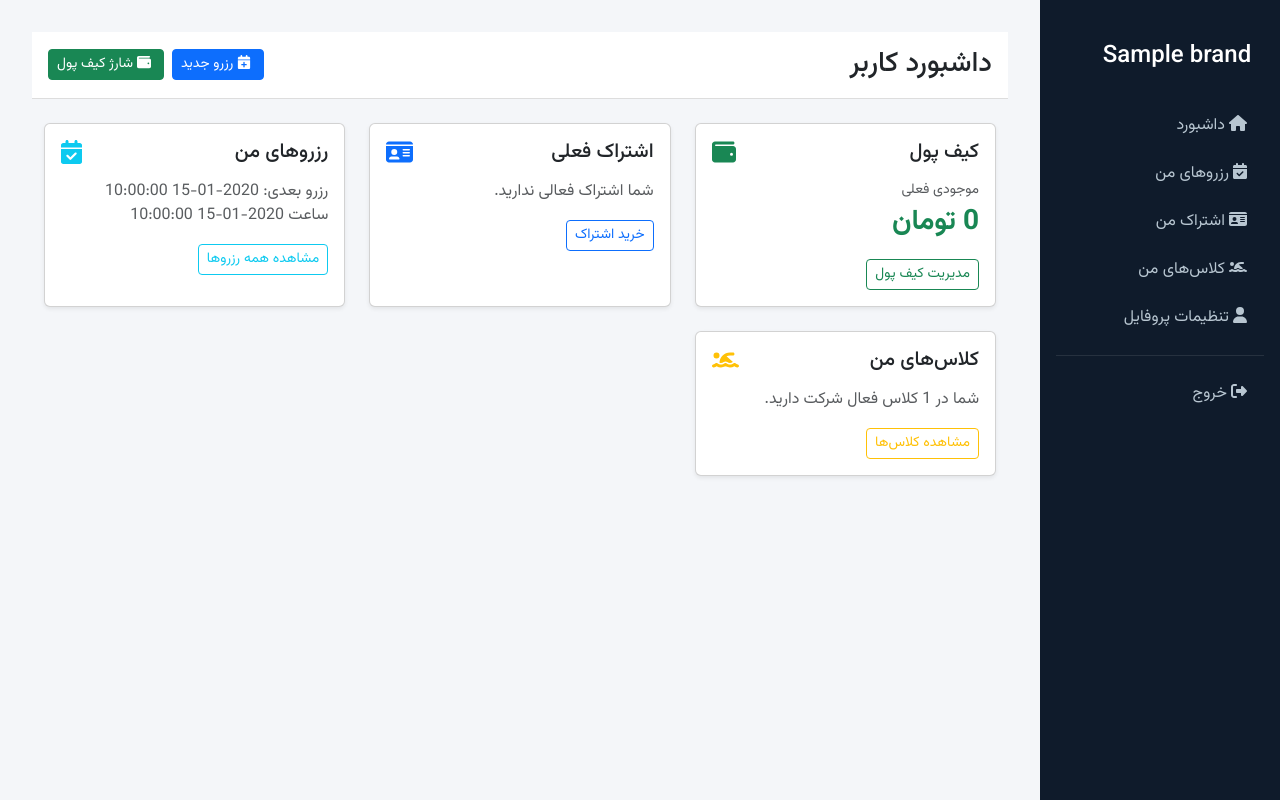
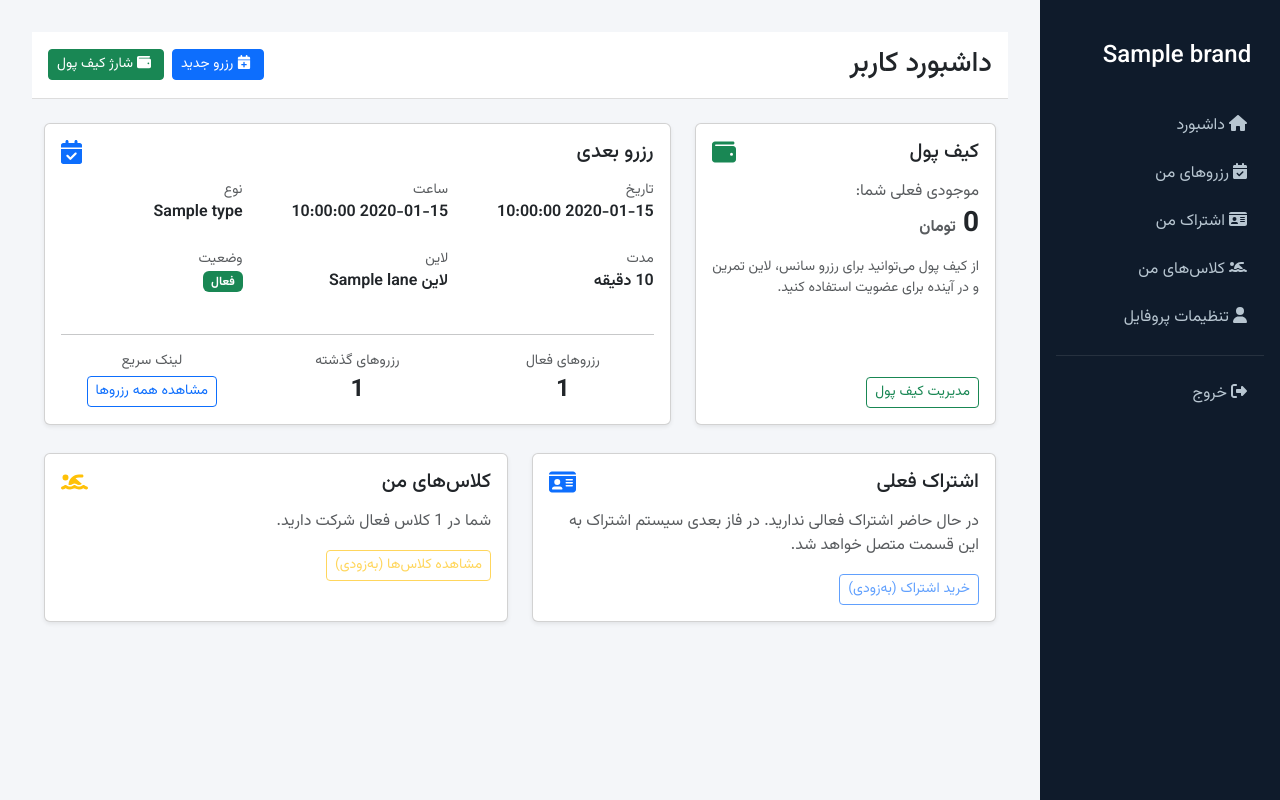
Before and after one commit to KouroshEsmaeili/poolclub-website, a Flask app: template app/templates/user/dashboard.html in a window 1280 px wide. Run offline with Flask 3, Linux system fonts and the light colour scheme; the template is opened without the code that fills it: most values are stand-ins (such as "Sample title", 1, 10 or a date in 2020); some libraries are stand-ins or nearby versions.

Commit message:
booking_model as a partial panel

```diff
--- /dev/null
+++ b/app/templates/partials/booking_modal.html
@@ -0,0 +1,40 @@
+<!-- Modal: رزرو سانس/لاین (فعلاً استاتیک) -->
+<div class="modal fade" id="bookingModal" tabindex="-1" aria-labelledby="bookingModalLabel" aria-hidden="true">
+  <div class="modal-dialog modal-dialog-centered">
+    <div class="modal-content bg-dark text-white">
+      <div class="modal-header">
+        <h5 class="modal-title" id="bookingModalLabel">رزرو سانس/لاین</h5>
+        <button type="button" class="btn-close btn-close-white" data-bs-dismiss="modal" aria-label="بستن"></button>
+      </div>
+      <div class="modal-body">
+        <form id="bookingForm">
+          <div class="mb-3">
+            <label class="form-label">تاریخ</label>
+            <input type="date" class="form-control" name="date" required>
+          </div>
+          <div class="mb-3">
+            <label class="form-label">ساعت شروع</label>
+            <input type="time" class="form-control" name="time" required>
+          </div>
+          <div class="mb-3">
+            <label class="form-label">مدت</label>
+            <select class="form-select" name="duration">
+              <option value="60">۶۰ دقیقه</option>
+              <option value="90">۹۰ دقیقه</option>
+              <option value="120">۱۲۰ دقیقه</option>
+            </select>
+          </div>
+          <div class="mb-3">
+            <label class="form-label">نوع رزرو</label>
+            <select class="form-select" name="type">
+              <option>شنای آزاد</option>
+              <option>رزرو لاین تمرین</option>
+              <option>کلاس گروهی</option>
+            </select>
+          </div>
+          <button class="btn btn-primary w-100" type="submit">بررسی ظرفیت</button>
+        </form>
+      </div>
+    </div>
+  </div>
+</div>
--- a/app/templates/user/dashboard.html
+++ b/app/templates/user/dashboard.html
@@ -7,9 +7,10 @@
 
   <!-- Quick actions -->
   <div class="d-flex gap-2">
-    <a href="#" class="btn btn-primary btn-sm">
+    <a href="#" class="btn btn-primary btn-sm" data-bs-toggle="modal" data-bs-target="#bookingModal">
       <i class="fas fa-calendar-plus ms-1"></i> رزرو جدید
     </a>
+
     <a href="{{ url_for('main.wallet') }}" class="btn btn-success btn-sm">
       <i class="fas fa-wallet ms-1"></i> شارژ کیف پول
     </a>
@@ -17,36 +18,129 @@
 </div>
 
 <div class="container-fluid">
-  <div class="row gy-4">
+  <div class="row g-4">
 
-    <!-- Wallet -->
-    <div class="col-lg-4">
+    <!-- Wallet summary -->
+    <div class="col-md-4">
       <div class="card shadow-sm h-100">
-        <div class="card-body">
-          <div class="d-flex justify-content-between">
+        <div class="card-body d-flex flex-column justify-content-between">
+          <div class="d-flex justify-content-between align-items-center">
             <h5 class="card-title mb-0">کیف پول</h5>
             <i class="fas fa-wallet text-success fs-4"></i>
           </div>
-
-          <div class="mt-3">
-            <div class="text-muted small">موجودی فعلی</div>
-            <div class="fs-3 fw-bold text-success">
-              {{ current_user.wallet_balance or 0 }} تومان
-            </div>
+          <p class="mt-3 text-muted mb-1">موجودی فعلی شما:</p>
+          <h3 class="fw-bold mb-3">
+            {{ current_user.wallet_balance or 0 }} <span class="fs-6 text-muted">تومان</span>
+          </h3>
+          <p class="small text-muted mb-3">
+            از کیف پول می‌توانید برای رزرو سانس، لاین تمرین و در آینده برای عضویت استفاده کنید.
+          </p>
+          <div class="mt-auto">
+            <a href="{{ url_for('main.wallet') }}" class="btn btn-outline-success btn-sm">
+              مدیریت کیف پول
+            </a>
           </div>
-
-          <a href="{{ url_for('main.wallet') }}" class="btn btn-outline-success btn-sm mt-3">
-            مدیریت کیف پول
-          </a>
         </div>
       </div>
     </div>
 
-    <!-- Membership -->
-    <div class="col-lg-4">
+    <!-- Next reservation & stats -->
+    <div class="col-md-8">
+      <div class="card shadow-sm h-100">
+        <div class="card-body d-flex flex-column">
+          <div class="d-flex justify-content-between align-items-center mb-3">
+            <h5 class="card-title mb-0">رزرو بعدی</h5>
+            <i class="fas fa-calendar-check text-primary fs-4"></i>
+          </div>
+
+          {% if next_reservation %}
+            <div class="row mb-3">
+              <div class="col-sm-4 mb-2">
+                <div class="small text-muted">تاریخ</div>
+                <div class="fw-semibold">{{ next_reservation.date }}</div>
+              </div>
+              <div class="col-sm-4 mb-2">
+                <div class="small text-muted">ساعت</div>
+                <div class="fw-semibold">{{ next_reservation.time }}</div>
+              </div>
+              <div class="col-sm-4 mb-2">
+                <div class="small text-muted">نوع</div>
+                <div class="fw-semibold">{{ next_reservation.type }}</div>
+              </div>
+            </div>
+
+            <div class="row mb-3">
+              <div class="col-sm-4 mb-2">
+                <div class="small text-muted">مدت</div>
+                <div class="fw-semibold">{{ next_reservation.duration }} دقیقه</div>
+              </div>
+              <div class="col-sm-4 mb-2">
+                <div class="small text-muted">لاین</div>
+                <div class="fw-semibold">
+                  {% if next_reservation.lane %}
+                    لاین {{ next_reservation.lane }}
+                  {% else %}
+                    -
+                  {% endif %}
+                </div>
+              </div>
+              <div class="col-sm-4 mb-2">
+                <div class="small text-muted">وضعیت</div>
+                <div class="fw-semibold">
+                  {% if next_reservation.status == "active" %}
+                    <span class="badge bg-success">فعال</span>
+                  {% elif next_reservation.status == "cancelled" %}
+                    <span class="badge bg-secondary">لغوشده</span>
+                  {% else %}
+                    <span class="badge bg-dark">{{ next_reservation.status }}</span>
+                  {% endif %}
+                </div>
+              </div>
+            </div>
+          {% else %}
+            <p class="text-muted mb-3">
+              در حال حاضر رزوی برای آینده ثبت نشده است.
+            </p>
+          {% endif %}
+
+          <hr class="my-3">
+
+          <!-- Small stats -->
+          <div class="row text-center">
+            <div class="col-sm-4 mb-3 mb-sm-0">
+              <div class="small text-muted">رزروهای فعال</div>
+              <div class="fs-4 fw-bold">
+                {{ upcoming_bookings_count or 0 }}
+              </div>
+            </div>
+            <div class="col-sm-4 mb-3 mb-sm-0">
+              <div class="small text-muted">رزروهای گذشته</div>
+              <div class="fs-4 fw-bold">
+                {{ past_bookings_count or 0 }}
+              </div>
+            </div>
+            <div class="col-sm-4">
+              <div class="small text-muted">لینک سریع</div>
+              <a href="{{ url_for('main.bookings') }}" class="btn btn-outline-primary btn-sm mt-1">
+                مشاهده همه رزروها
+              </a>
+            </div>
+          </div>
+
+        </div>
+      </div>
+    </div>
+
+  </div>
+
+  <!-- Second row: membership + classes -->
+  <div class="row g-4 mt-1">
+
+    <!-- Membership card (placeholder for future phase) -->
+    <div class="col-md-6">
       <div class="card shadow-sm h-100">
         <div class="card-body">
-          <div class="d-flex justify-content-between">
+          <div class="d-flex justify-content-between align-items-center">
             <h5 class="card-title mb-0">اشتراک فعلی</h5>
             <i class="fas fa-id-card text-primary fs-4"></i>
           </div>
@@ -58,60 +152,42 @@
             </p>
             <a href="#" class="btn btn-primary btn-sm">تمدید اشتراک</a>
           {% else %}
-            <p class="text-muted mt-3">شما اشتراک فعالی ندارید.</p>
-            <a href="#" class="btn btn-outline-primary btn-sm">خرید اشتراک</a>
+            <p class="text-muted mt-3 mb-3">
+              در حال حاضر اشتراک فعالی ندارید. در فاز بعدی سیستم اشتراک به این قسمت متصل خواهد شد.
+            </p>
+            <a href="#" class="btn btn-outline-primary btn-sm disabled" aria-disabled="true">
+              خرید اشتراک (به‌زودی)
+            </a>
           {% endif %}
         </div>
       </div>
     </div>
 
-    <!-- Reservations -->
-    <div class="col-lg-4">
+    <!-- Classes card (placeholder) -->
+    <div class="col-md-6">
       <div class="card shadow-sm h-100">
         <div class="card-body">
-          <div class="d-flex justify-content-between">
-            <h5 class="card-title mb-0">رزروهای من</h5>
-            <i class="fas fa-calendar-check text-info fs-4"></i>
-          </div>
-
-          <p class="text-muted mt-3">
-            {% if next_reservation %}
-              رزرو بعدی:
-              {{ next_reservation.date }} ساعت {{ next_reservation.time }}
-            {% else %}
-              رزرو فعالی ندارید.
-            {% endif %}
-          </p>
-
-          <a href="{{ url_for('main.bookings') }}" class="btn btn-outline-info btn-sm">
-            مشاهده همه رزروها
-          </a>
-        </div>
-      </div>
-    </div>
-
-    <!-- Classes -->
-    <div class="col-lg-4">
-      <div class="card shadow-sm h-100">
-        <div class="card-body">
-          <div class="d-flex justify-content-between">
+          <div class="d-flex justify-content-between align-items-center">
             <h5 class="card-title mb-0">کلاس‌های من</h5>
             <i class="fas fa-swimmer text-warning fs-4"></i>
           </div>
 
-          <p class="text-muted mt-3">
+          <p class="text-muted mt-3 mb-3">
             {% if my_classes %}
               شما در {{ my_classes|length }} کلاس فعال شرکت دارید.
             {% else %}
-              هنوز در کلاسی ثبت‌نام نکرده‌اید.
+              هنوز در هیچ کلاسی ثبت‌نام نکرده‌اید. در آینده سیستم رزرو کلاس به این بخش متصل می‌شود.
             {% endif %}
           </p>
 
-          <a href="#" class="btn btn-outline-warning btn-sm">مشاهده کلاس‌ها</a>
+          <a href="#" class="btn btn-outline-warning btn-sm disabled" aria-disabled="true">
+            مشاهده کلاس‌ها (به‌زودی)
+          </a>
         </div>
       </div>
     </div>
 
   </div>
 </div>
+{% include "partials/booking_modal.html" %}
 {% endblock %}
```
Also changed, not shown: app/routes.py (+44 -3 lines), app/templates/index.html (+1 -40 lines), app/templates/user/booking.html (deleted, +0 -115 lines), app/templates/user/bookings.html (added, +259 -0 lines).
